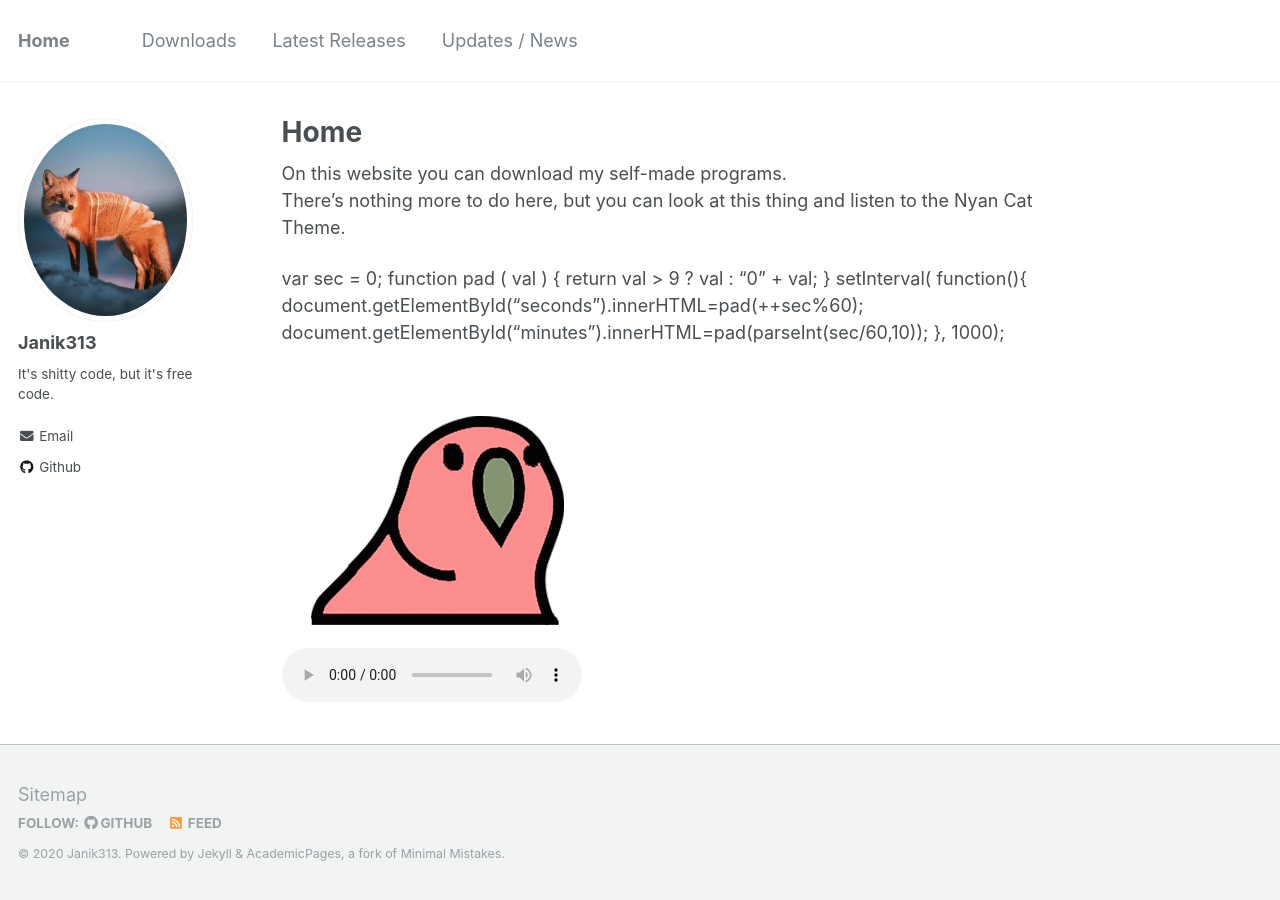
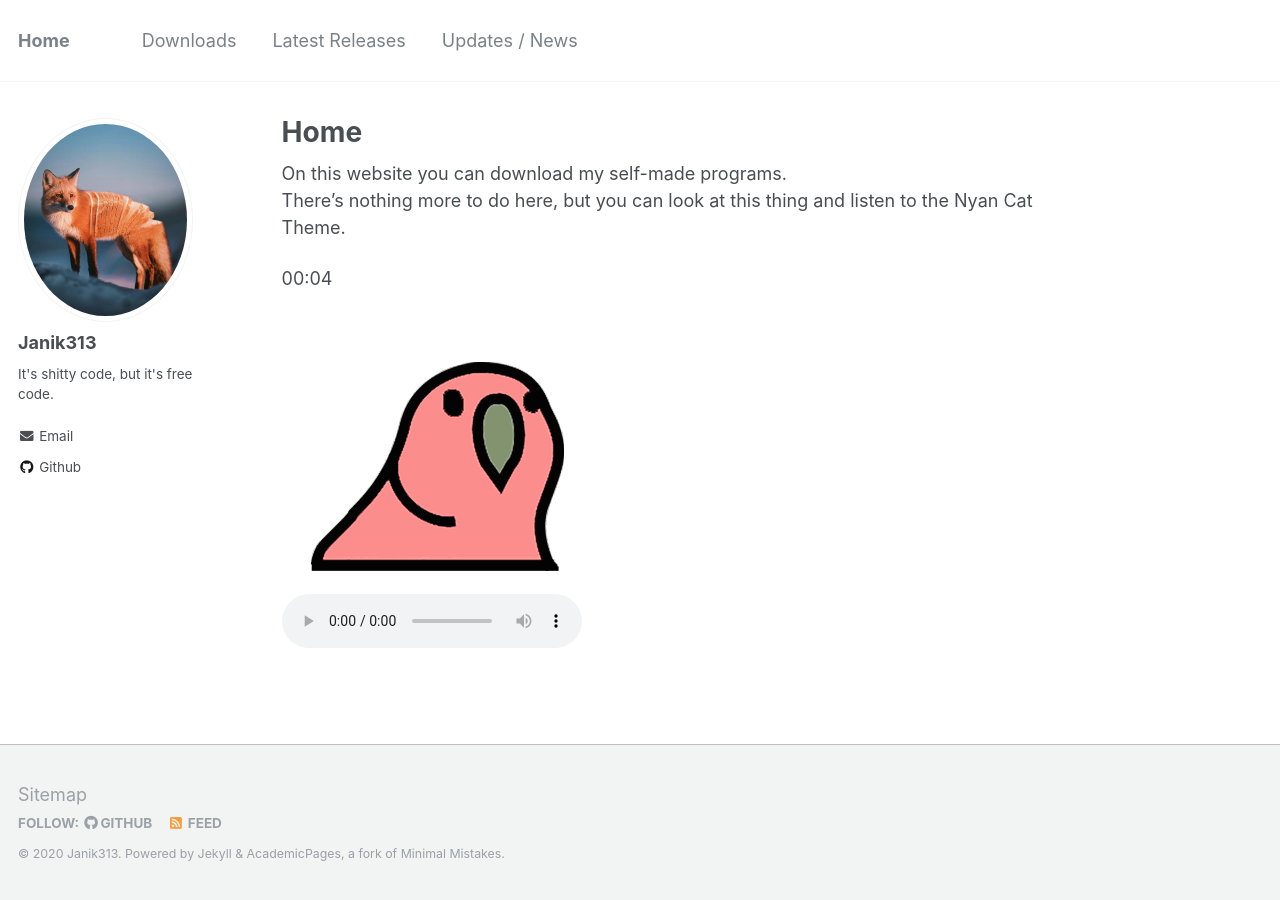
Before and after one commit to Janik313/janik313.github.io, a Jekyll site: the page built from _pages/home.md, in a window 1280 px wide. Built offline with Jekyll 4.4.1, drawn with Linux system fonts in a browser that asks for light colours; some of the changed lines change nothing that is shown.

Commit message:
Update home.md

```diff
--- a/_pages/home.md
+++ b/_pages/home.md
@@ -7,13 +7,16 @@
 On this website you can download my self-made programs.
 <br>There's nothing more to do here, but you can look at this thing and listen to the Nyan Cat Theme.
 
+<span id="minutes"></span>:<span id="seconds"></span>
 
- var sec = 0;
+<script>
+var sec = 0;
     function pad ( val ) { return val > 9 ? val : "0" + val; }
     setInterval( function(){
         document.getElementById("seconds").innerHTML=pad(++sec%60);
         document.getElementById("minutes").innerHTML=pad(parseInt(sec/60,10));
     }, 1000);
+</script>
 
 
 
@@ -24,3 +27,6 @@
   <source src="/files/nyan.mp3" type="audio/mp3">
 Your browser does not support the audio element.
 </audio>
+
+
+<script> </script>
```
